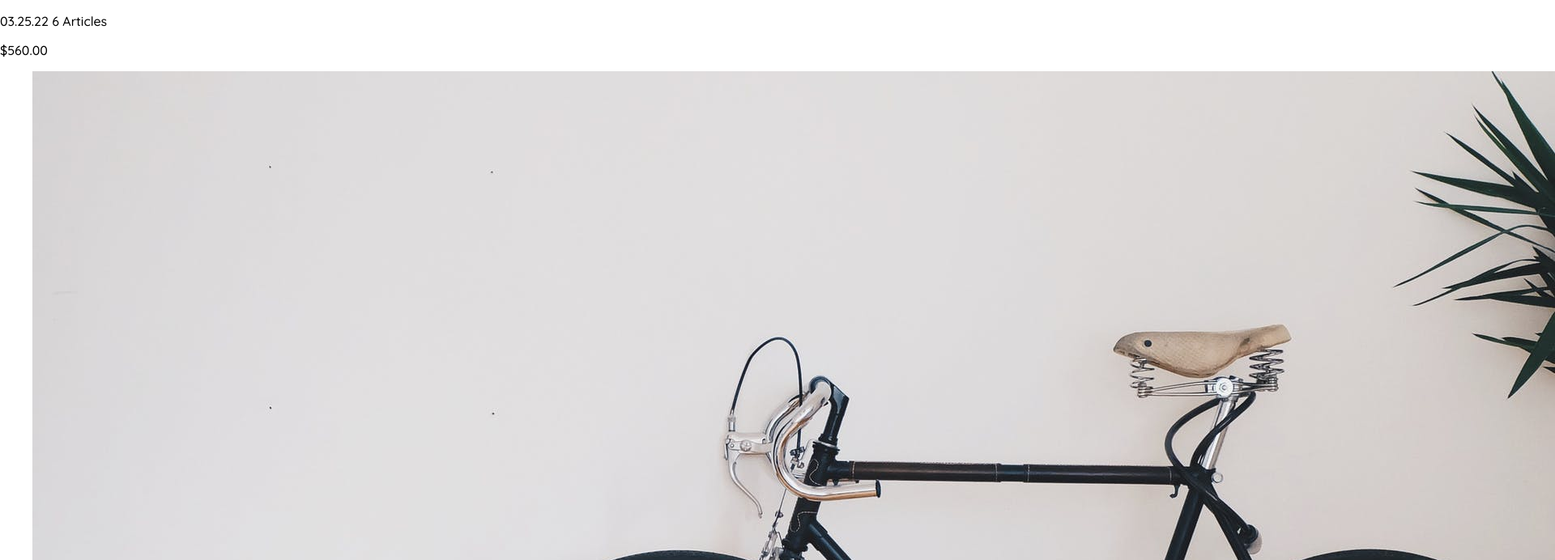
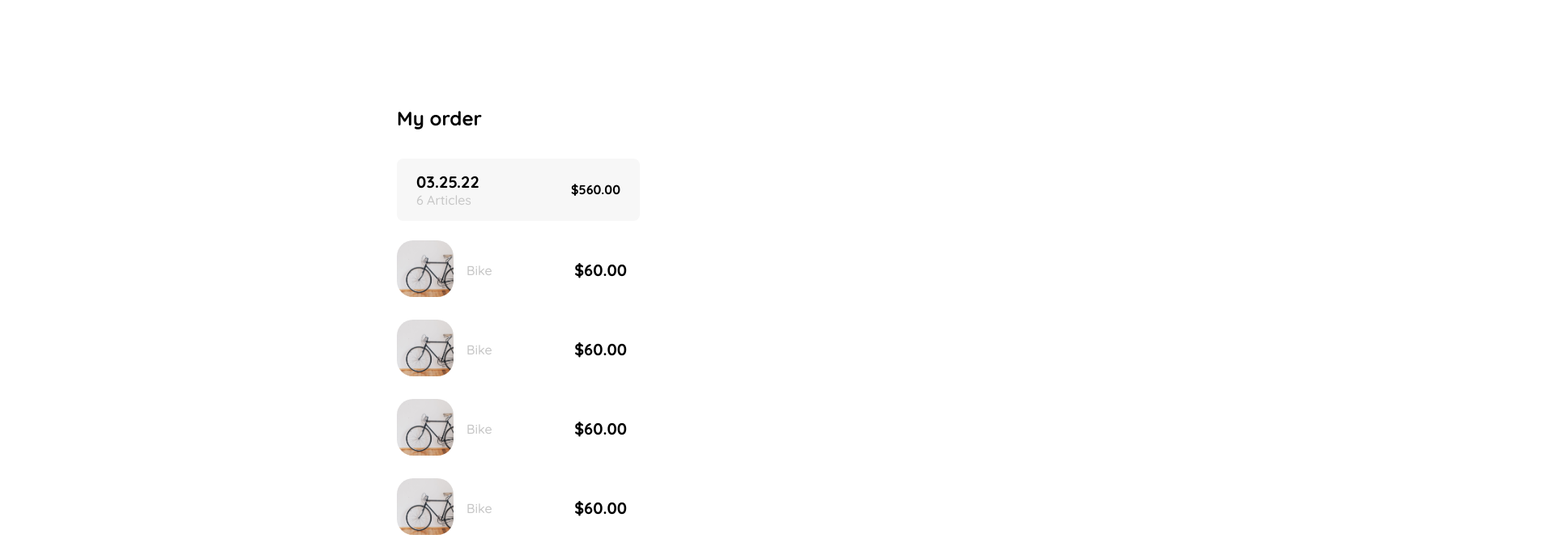
Before and after one commit to Alvaro-Hernandez/fronted_curso_practicoPlatzi, a plain HTML site: page clase9_miorden.html in a window 1280 px wide. Shown: the top 692 px of the page at 81% size, 1920 px wide, since content can reach past the window. Drawn offline with Linux system fonts and the light colour scheme.

Commit message:
Modifying and creating styles of my order

```diff
--- a/clase9_miorden.html
+++ b/clase9_miorden.html
@@ -23,28 +23,106 @@
             margin:0;
             font-family: 'Quicksand', sans-serif;
         }
+
+        .my-order{
+            width:100%;
+            height:100vh;
+            display: grid;
+            place-items: center;
+        }
+
+        .title{
+            font-size: var(--lg);
+            margin-bottom:35px;
+        }
+
+        .my-order-container{
+            display: grid;
+            grid-template-rows: auto 1fr auto;
+            width: 300px;
+        }
+
+        .my-order-content{
+            display: flex;
+            flex-direction: column;
+        }
+
+        .order{
+            display: grid;
+            grid-template-columns: auto 1fr;
+            gap: 16px;
+            align-items: center;
+            background-color: var(--text-input-field);
+            margin-bottom: 24px;
+            border-radius: 8px;
+            padding: 0 24px;
+        }
+
+        .order p:nth-child(1){
+            display: flex;
+            flex-direction: column;
+        }
+
+        .order p:nth-child(2){
+            text-align: end;
+            font-weight: bold;
+        }
+
+        .order span:nth-child(1){
+            font-size: var(--md);
+            font-weight:bold;
+        }
+
+        .order span:nth-child(2){
+            font-size: var(--sm);
+            color: var(--very-light-pink);
+        }
+
+        .shopping-cart{
+            display: grid;
+            grid-template-columns: auto 1fr auto auto;
+            gap: 16px;
+            margin-bottom: 24px;
+            align-items: center;
+        }
+
+        .shopping-cart figure{
+            margin: 0;
+        }
+
+        .shopping-cart figure img {
+            width:70px;
+            height:70px;
+            border-radius:20px;
+            object-fit:cover;
+        }
+
+        .shopping-cart p:nth-child(2){
+            color: var(--very-light-pink);
+        }
+
+        .shopping-cart p:nth-child(3){
+            font-size: var(--md);
+            font-weight:bold;
+        }
+
     </style>
 
 </head>
 <body>
     <section class="my-order">
         <div class="my-order-container">
+            <h1 class="title">My order</h1>
+
             <div class="my-order-content">
+                <div class="order">
                     <p>
                         <span>03.25.22</span>
                         <span>6 Articles</span>
                     </p>
                     <p>$560.00</p>
                 </div>
-        </div>
 
-        <div class="shopping-cart">
-            <figure>
-                <img src="./Platzi_YardSale_Logos/Bici.jpeg" alt="bike">
-            </figure>
-            <p>Bike</p>
-            <p>$60.00</p>
-        </div>
                 <div class="shopping-cart">
                     <figure>
                         <img src="./Platzi_YardSale_Logos/Bici.jpeg" alt="bike">
@@ -69,6 +147,18 @@
                     <p>$60.00</p>
                 </div>
 
+                <div class="shopping-cart">
+                    <figure>
+                        <img src="./Platzi_YardSale_Logos/Bici.jpeg" alt="bike">
+                    </figure>
+                    <p>Bike</p>
+                    <p>$60.00</p>
+                </div>
+
+            </div>
+
+        </div>
+
     </section>
 </body>
 </html>
```
Lines whose indentation alone changed are shown as unchanged.
